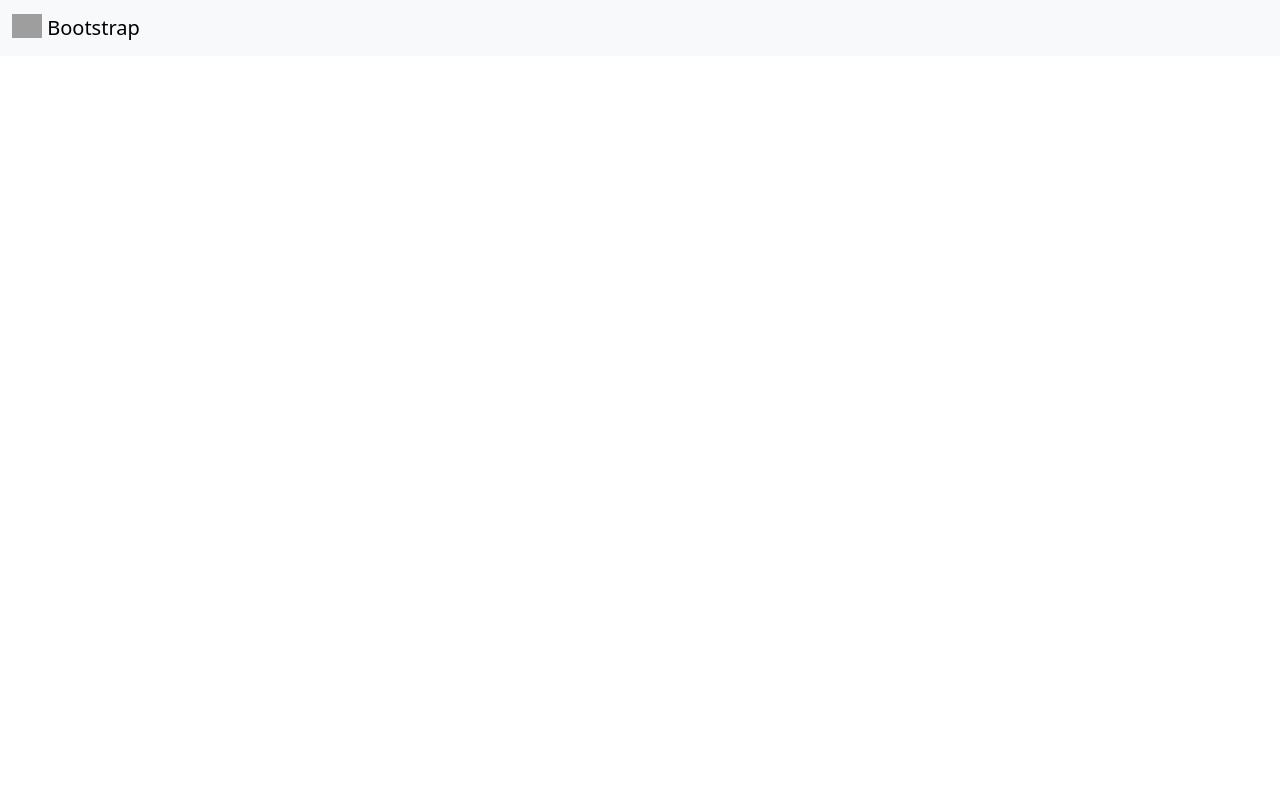
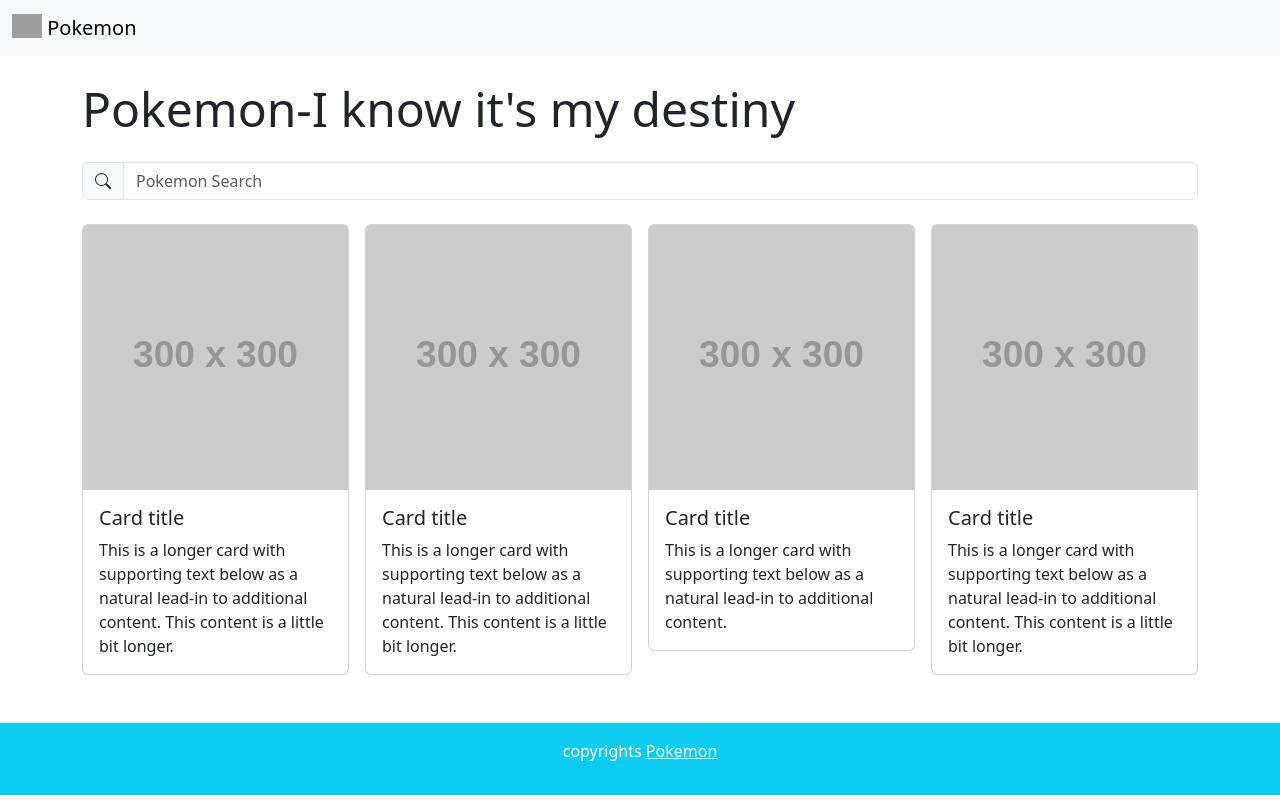
Before and after one commit to siddheshchavan2211/pokemon_session, a website: page src/index.html in a window 1280 px wide. Drawn offline with nearby package versions, Linux system fonts and the light colour scheme; grey boxes are pictures that could not be loaded; placeholder pictures from the web are drawn by us.

Commit message:
create header

```diff
--- a/src/index.html
+++ b/src/index.html
@@ -23,9 +23,115 @@
             height="24"
             class="d-inline-block align-text-top"
           />
-          Bootstrap
+          Pokemon
         </a>
       </div>
     </nav>
+    <main class="container">
+      <h1 class="display-5 my-4">Pokemon-I know it's my destiny</h1>
+      <div class="input-group flex-nowrap mb-4">
+        <span class="input-group-text" id="addon-wrapping"
+          ><svg
+            xmlns="http://www.w3.org/2000/svg"
+            width="16"
+            height="16"
+            fill="currentColor"
+            class="bi bi-search"
+            viewBox="0 0 16 16"
+          >
+            <path
+              d="M11.742 10.344a6.5 6.5 0 1 0-1.397 1.398h-.001q.044.06.098.115l3.85 3.85a1 1 0 0 0 1.415-1.414l-3.85-3.85a1 1 0 0 0-.115-.1zM12 6.5a5.5 5.5 0 1 1-11 0 5.5 5.5 0 0 1 11 0"
+            /></svg
+        ></span>
+        <input
+          type="text"
+          class="form-control"
+          placeholder="Pokemon Search"
+          aria-label="Username"
+          aria-describedby="addon-wrapping"
+        />
+      </div>
+      <!-- cards row-->
+      <div class="row row-cols-1 row-cols-md-3 row-cols-lg-4 g-3">
+        <div class="col">
+          <div class="card">
+            <img
+              src="https://placehold.co/300"
+              class="card-img-top"
+              alt="..."
+            />
+            <div class="card-body">
+              <h5 class="card-title">Card title</h5>
+              <p class="card-text">
+                This is a longer card with supporting text below as a natural
+                lead-in to additional content. This content is a little bit
+                longer.
+              </p>
+            </div>
+          </div>
+        </div>
+        <div class="col">
+          <div class="card">
+            <img
+              src="https://placehold.co/300"
+              class="card-img-top"
+              alt="..."
+            />
+            <div class="card-body">
+              <h5 class="card-title">Card title</h5>
+              <p class="card-text">
+                This is a longer card with supporting text below as a natural
+                lead-in to additional content. This content is a little bit
+                longer.
+              </p>
+            </div>
+          </div>
+        </div>
+        <div class="col">
+          <div class="card">
+            <img
+              src="https://placehold.co/300"
+              class="card-img-top"
+              alt="..."
+            />
+            <div class="card-body">
+              <h5 class="card-title">Card title</h5>
+              <p class="card-text">
+                This is a longer card with supporting text below as a natural
+                lead-in to additional content.
+              </p>
+            </div>
+          </div>
+        </div>
+        <div class="col">
+          <div class="card">
+            <img
+              src="https://placehold.co/300"
+              class="card-img-top"
+              alt="..."
+            />
+            <div class="card-body">
+              <h5 class="card-title">Card title</h5>
+              <p class="card-text">
+                This is a longer card with supporting text below as a natural
+                lead-in to additional content. This content is a little bit
+                longer.
+              </p>
+            </div>
+          </div>
+        </div>
+      </div>
+    </main>
+    <!-- footer -->
+    <footer
+      class="mt-5 p-3 bg-info text-white d-flex align-item-center justify-content-center"
+    >
+      <p class="mb-o">
+        copyrights
+        <a class="text-white" href="https://pokemon.com" target="_blank"
+          >Pokemon</a
+        >
+      </p>
+    </footer>
   </body>
 </html>
```
